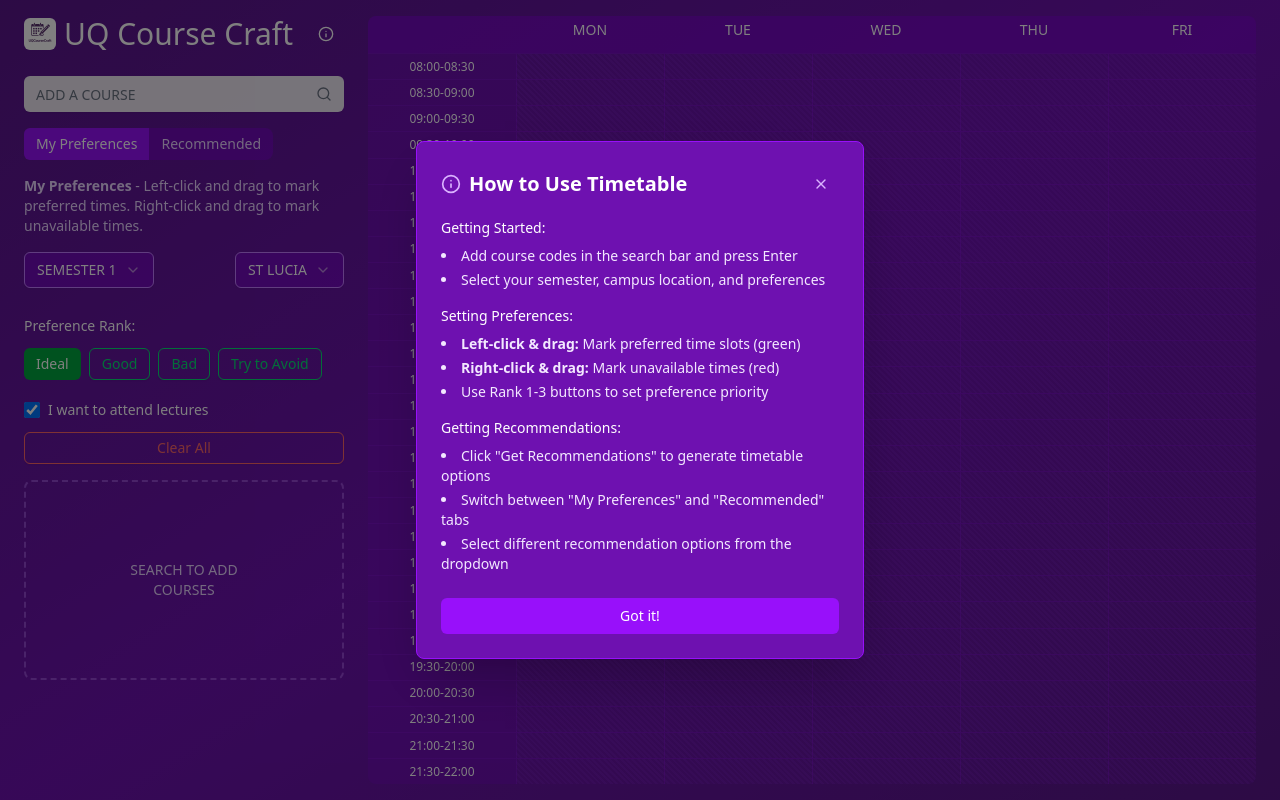
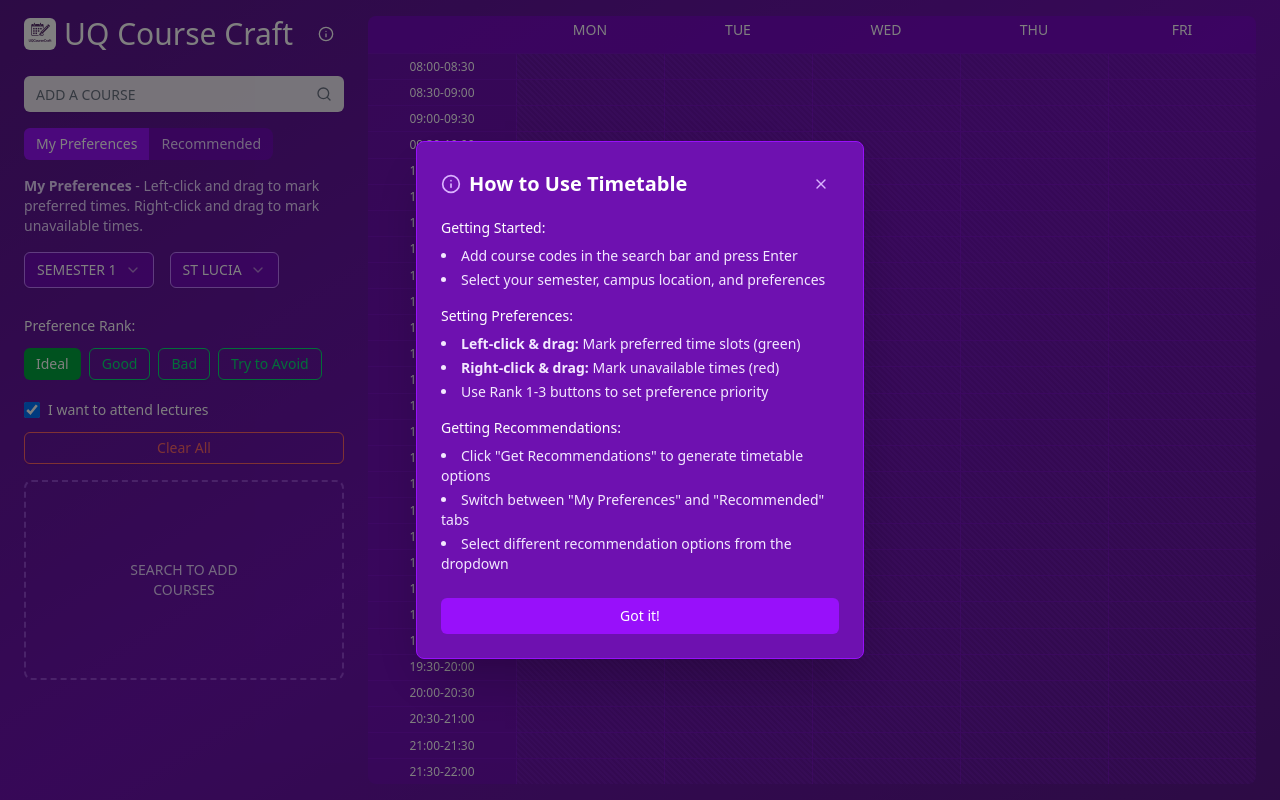
Before and after one commit to Coup3z-pixel/UQCourseCraft, a React (Vite) app in the folder frontend/: page / in a window 1280 px wide. Built offline with nearby package versions, Linux system fonts and the light colour scheme.

Commit message:
changed spacing with select

```diff
--- a/frontend/src/App.tsx
+++ b/frontend/src/App.tsx
@@ -572,7 +572,7 @@
 				  </SelectContent>
 				</Select>
 			</div>
-			<div className="ml-auto">
+			<div className="ml-4">
 				<Select value={location} onValueChange={setLocation}>
 				  <SelectTrigger className="bg-purple-700/50 border-purple-400 text-white text-sm font-medium">
 					<SelectValue placeholder="Select location" />
```
